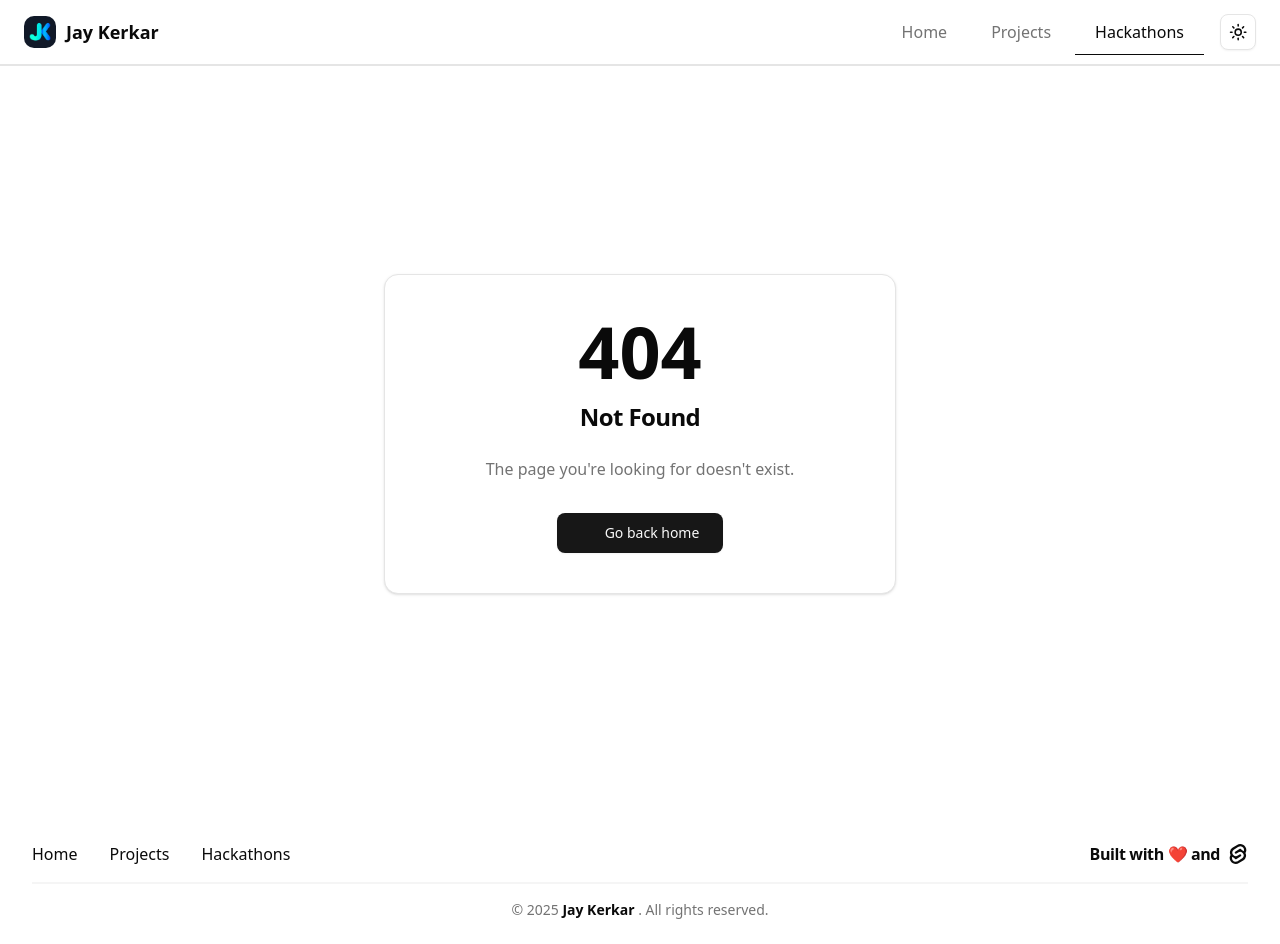
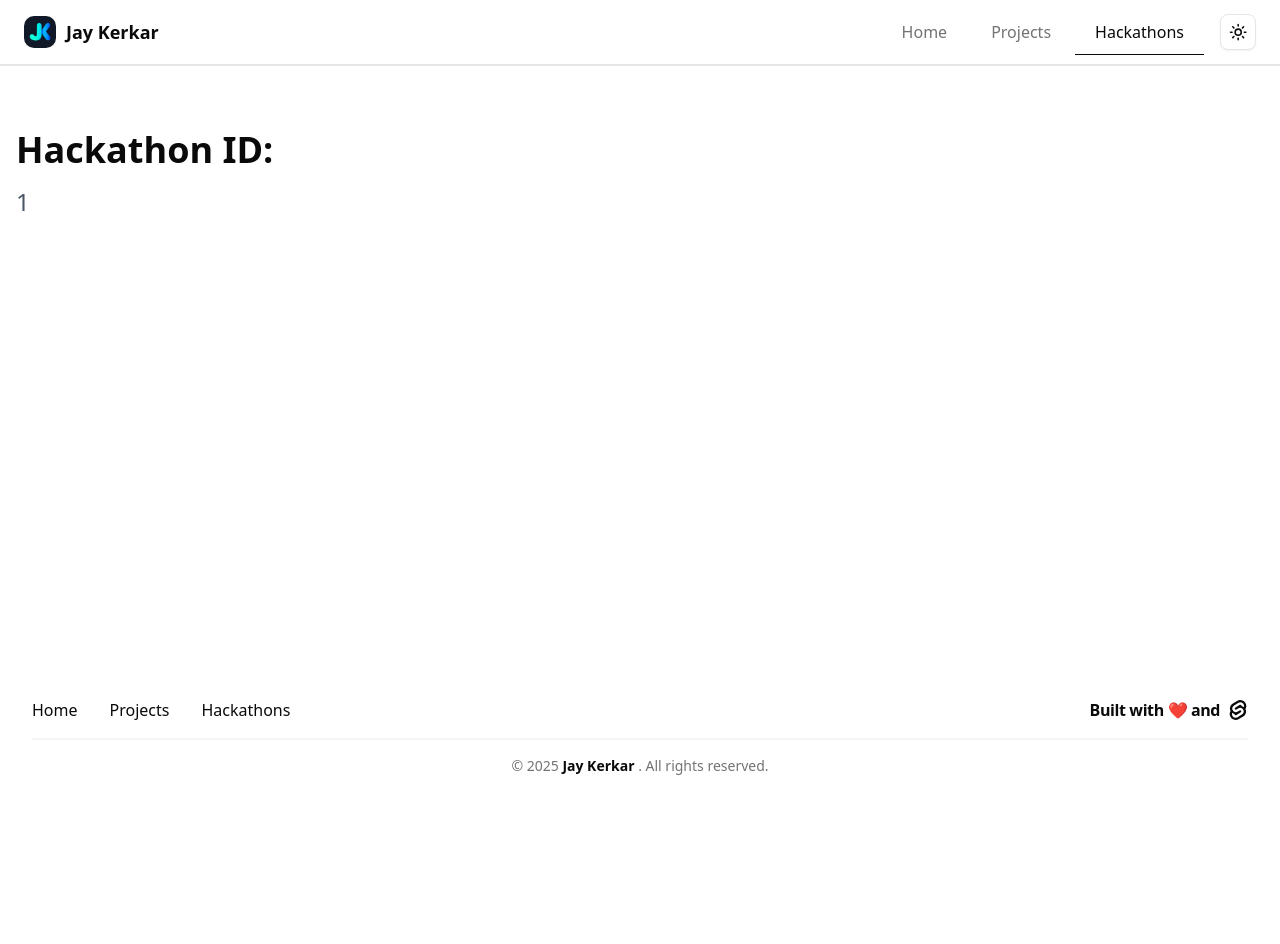
Before and after one commit to jaykerkar0405/Portfolio, a SvelteKit app: page /hackathons/1 in a window 1280 px wide. Before the commit this address had no page. After the commit the page ends 800 px from the top, so only its background shows below. Built offline with nearby package versions, Linux system fonts and the light colour scheme; some icons are missing.

Commit message:
feat: Add dynamic routing for hackathon and project pages with ID display

```diff
--- /dev/null
+++ b/src/routes/hackathons/[id]/+page.svelte
@@ -0,0 +1,8 @@
+<script lang="ts">
+	let { data } = $props();
+</script>
+
+<div class="container mx-auto px-4 py-16">
+	<h1 class="text-4xl font-bold mb-4">Hackathon ID:</h1>
+	<p class="text-2xl text-gray-600">{data.id}</p>
+</div>
--- /dev/null
+++ b/src/routes/hackathons/[id]/+page.ts
@@ -0,0 +1,7 @@
+import type { PageLoad } from './$types';
+
+export const load: PageLoad = ({ params }) => {
+	return {
+		id: params.id
+	};
+};
--- /dev/null
+++ b/src/routes/projects/[id]/+page.svelte
@@ -0,0 +1,8 @@
+<script lang="ts">
+	let { data } = $props();
+</script>
+
+<div class="container mx-auto px-4 py-16">
+	<h1 class="text-4xl font-bold mb-4">Project ID:</h1>
+	<p class="text-2xl text-gray-600">{data.id}</p>
+</div>
--- /dev/null
+++ b/src/routes/projects/[id]/+page.ts
@@ -0,0 +1,7 @@
+import type { PageLoad } from './$types';
+
+export const load: PageLoad = ({ params }) => {
+	return {
+		id: params.id
+	};
+};
```
